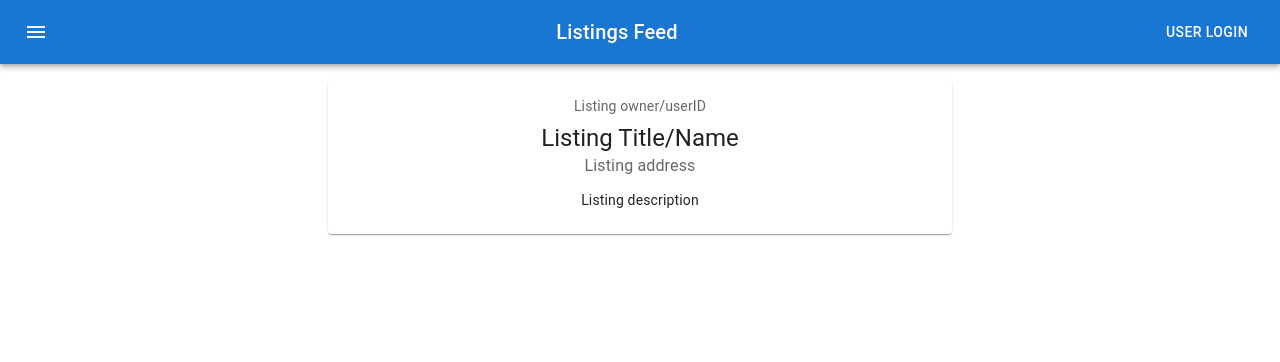
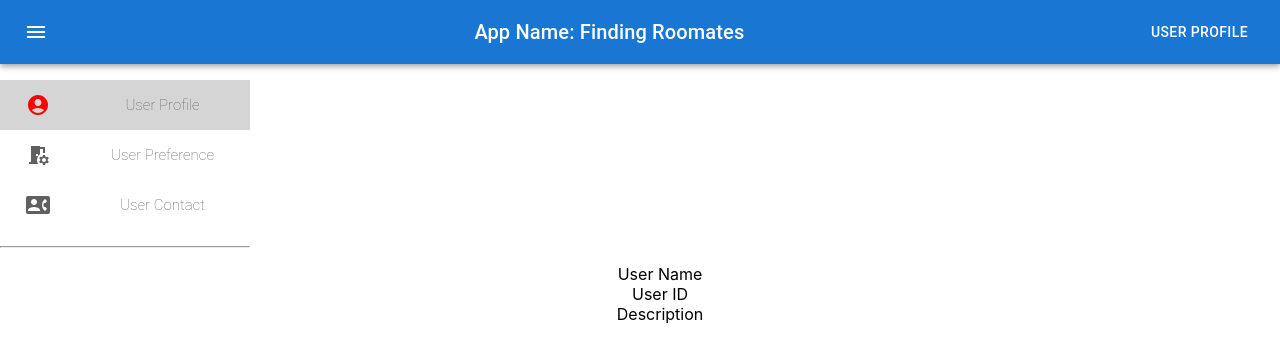
Before and after one commit to f22-6156-cc-team/frontend, a React (Create React App) app: page /userprofile in a window 1280 px wide. Shown: the top 362 px of the page. Built offline with nearby package versions, Linux system fonts and the light colour scheme.

Commit message:
initial user

```diff
--- a/package.json
+++ b/package.json
@@ -13,7 +13,8 @@
     "@testing-library/user-event": "^13.5.0",
     "react": "^18.2.0",
     "react-dom": "^18.2.0",
-    "react-scripts": "5.0.1",
+    "react-router-dom": "^6.4.3",
+    "react-scripts": "^5.0.1",
     "web-vitals": "^2.1.4"
   },
   "scripts": {
--- a/src/App.js
+++ b/src/App.js
@@ -1,12 +1,30 @@
 import './App.css';
+import { BrowserRouter as Router, Route, Routes } from 'react-router-dom';
 
 import LandingPage from './Components/LandingPage/LandingPage';
-
+import Nav from './Components/Nav/Nav';
+import UserProfile from './Components/User/UserProfile';
+import UserPreference from './Components/User/UserPreference';
+import UserContact from './Components/User/UserContact';
 
 function App() {
   return (
     <div className="App">
-      <LandingPage/>
+      <Nav/>
+      <Router>
+        <Routes>
+          <Route exact path="/" element={<LandingPage/>}/>
+        </Routes>
+        <Routes>
+          <Route exact path="/userprofile" element={<UserProfile/>}/>
+        </Routes>
+        <Routes>
+          <Route exact path="/userpreference" element={<UserPreference/>}/>
+        </Routes>
+        <Routes>
+          <Route exact path="/usercontact" element={<UserContact/>}/>
+        </Routes>
+      </Router>
     </div>
   );
 }
--- a/src/Components/LandingPage/LandingPage.js
+++ b/src/Components/LandingPage/LandingPage.js
@@ -1,11 +1,9 @@
-import Nav from '../Nav/Nav';
 import Listing from '../Listing/Listing';
 import Box from '@mui/material/Box';
 
 function LandingPage() {
   return (
     <div>
-      <Nav/>
       <Box sx={{
           display: 'flex',
           justifyContent: 'center',
--- a/src/Components/Nav/Nav.js
+++ b/src/Components/Nav/Nav.js
@@ -22,9 +22,9 @@ export default function ButtonAppBar() {
             <MenuIcon />
           </IconButton>
           <Typography variant="h6" component="div" sx={{ flexGrow: 1 }}>
-            Listings Feed
+            App Name: Finding Roomates
           </Typography>
-          <Button color="inherit">User Login</Button>
+          <Button href="/userprofile" color="inherit">User Profile</Button>
         </Toolbar>
       </AppBar>
     </Box>
--- a/src/Components/User/User.css
+++ b/src/Components/User/User.css
@@ -0,0 +1,4 @@
+.mainText{
+    text-align: center;
+    list-style-type: none;
+}
--- /dev/null
+++ b/src/Components/User/UserContact.js
@@ -0,0 +1,16 @@
+import React from 'react'
+import Sidebar from "../UserSidebar/Sidebar";
+
+function UserContact() {
+  return (
+    <div>
+        <Sidebar/>
+        <ul className='mainText'>
+            <li> Email: </li>
+            <li> Phone: </li>
+        </ul>
+    </div>
+  )
+}
+
+export default UserContact
--- /dev/null
+++ b/src/Components/User/UserPreference.js
@@ -0,0 +1,17 @@
+import React from 'react'
+import Sidebar from "../UserSidebar/Sidebar";
+import "./User.css"
+
+function UserPreference() {
+  return (
+    <div>
+        <Sidebar/>
+        <ul className='mainText'>
+            <li> Sleeping Time: </li>
+            <li> Wakeup Time: </li>
+        </ul>
+    </div>
+  )
+}
+
+export default UserPreference
--- /dev/null
+++ b/src/Components/User/UserProfile.js
@@ -0,0 +1,18 @@
+import React from 'react'
+import Sidebar from "../UserSidebar/Sidebar";
+import "./User.css"
+
+function UserProfile() {
+  return (
+    <div>
+      <Sidebar/>
+      <ul className='mainText'>
+        <li> User Name </li>
+        <li> User ID </li>
+        <li> Description </li>
+      </ul>
+    </div>
+  );
+}
+
+export default UserProfile;
--- /dev/null
+++ b/src/Components/UserSidebar/Sidebar.css
@@ -0,0 +1,45 @@
+.sidebarRows {
+    height: auto;
+    padding: 0;
+}
+
+.sidebarRows .row {
+    width: 100%;
+    height: 50px;
+    list-style-type: none;
+    margin: 0;
+    display: flex;
+    flex-direction: row;
+    justify-content: center;
+    align-items: center;
+    color: #606060;
+    font-family: Roboto, Arial, sans-serif;
+}
+
+.sidebarRows .row:hover {
+    cursor: pointer;
+    background-color: #eeeeee;
+}
+
+.sidebarRows .row #iconContainer {
+    flex: 30%;
+    display: grid;
+    place-items: center;
+}
+
+.sidebarRows .row #titleContainer {
+    flex: 70%;
+}
+
+.sidebarRows .row #titleContainer h3 {
+    font-weight: lighter;
+    font-size: 15px;
+}
+
+#active {
+    background-color: #d5d5d5;
+}
+
+#active #iconContainer {
+    color: red;
+}
--- /dev/null
+++ b/src/Components/UserSidebar/Sidebar.js
@@ -0,0 +1,31 @@
+import React from "react";
+
+import { SidebarData } from "./SidebarData.js";
+import "./Sidebar.css";
+
+function Sidebar() {
+  return (
+    <div style={{ width: 250 }}>
+      <ul className="sidebarRows">
+        {SidebarData.map((val, key) => {
+          return (
+            <li
+              key={key}
+              className="row"
+              id={val.path === window.location.pathname ? "active" : ""}
+              onClick={() => (window.location.pathname = val.path)}
+            >
+              <div id="iconContainer">{val.icon}</div>
+
+              <div id="titleContainer">
+                <h3>{val.title}</h3>
+              </div>
+            </li>
+          );
+        })}
+      </ul>
+      <hr />
+    </div>
+  );
+};
+export default Sidebar;
--- /dev/null
+++ b/src/Components/UserSidebar/SidebarData.js
@@ -0,0 +1,22 @@
+import React from "react";
+import AccountCircleIcon from '@mui/icons-material/AccountCircle';
+import RoomPreferencesIcon from '@mui/icons-material/RoomPreferences';
+import ContactPhoneIcon from '@mui/icons-material/ContactPhone';
+
+export const SidebarData = [
+  {
+    title: "User Profile",
+    path: "/userprofile",
+    icon: <AccountCircleIcon />,
+  },
+  {
+    title: "User Preference",
+    path: "/userpreference",
+    icon: <RoomPreferencesIcon />,
+  },
+  {
+    title: "User Contact",
+    path: "/usercontact",
+    icon: <ContactPhoneIcon />,
+  }
+];
```
Also changed, not shown: src/Components/User/User.js (deleted), 1 other file (tests, documents, lock files or other folders).
